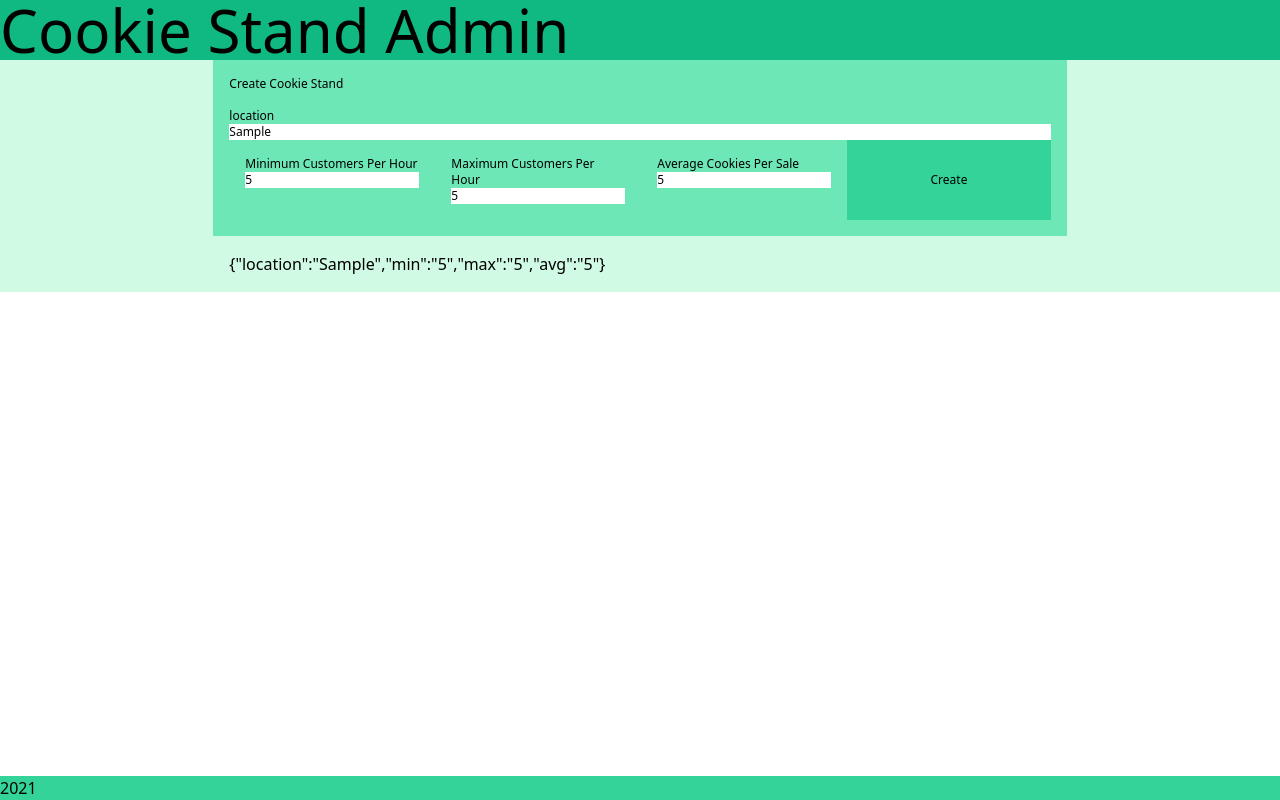
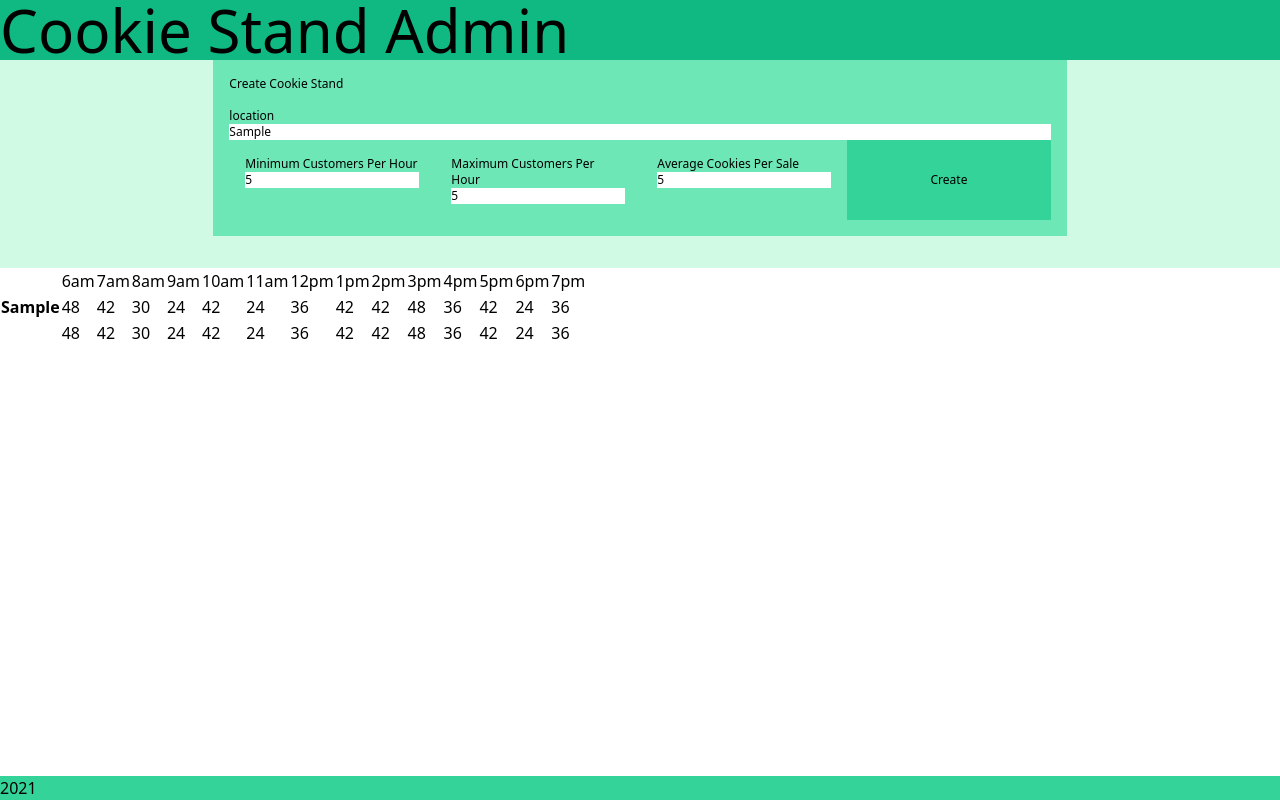
Before and after one commit to Jana998-alt/cookie-stand-admin, a Next.js app: page / in a window 1280 px wide. Both pictures are taken after typing "Sample", "5", "5", "5" into the empty fields and a click on the button "Create". Built offline with nearby package versions, Linux system fonts and the light colour scheme.

Commit message:
added the table

```diff
--- a/components/CookieStandAdmin.js
+++ b/components/CookieStandAdmin.js
@@ -4,10 +4,12 @@ import IndexPage from './IndexPage.js'
 import Footer from '../components/Footer.js'
 import Header2 from './Header2.js'
 import Main from './Main.js'
+import ReportTable from './ReportTable.js'
 
 export default function CookieStandAdmin() {
 
-    const[cookies, setCookies]  = useState('')
+    const[cookies, setCookies]  = useState([])
+
 
     const createCookiesHandler = (event) => {
       event.preventDefault()
@@ -16,17 +18,23 @@ export default function CookieStandAdmin() {
         min: event.target.min.value,
         max: event.target.max.value,
         avg: event.target.avg.value,
+        hourly_sales:[48, 42, 30, 24, 42, 24, 36, 42, 42, 48, 36, 42, 24, 36]
       }
-      console.log(`${(JSON.stringify(cookiesInfo))}`);
-      setCookies(`${(JSON.stringify(cookiesInfo))}`)
+
+
+
+      setCookies(x => [...x, cookiesInfo])
+      console.log(cookies);
 
     }
+
 
         return (
             <>
             <IndexPage/>
             <Header2/>
             <Main createCookiesHandler={createCookiesHandler} cookies={cookies}/>
+            <ReportTable cookies = {cookies}/>
 
             <Footer/>
             </>
--- a/components/CreateForm.js
+++ b/components/CreateForm.js
@@ -1,6 +1,9 @@
 import React from 'react'
 
 export default function CreateForm(props) {
+
+
+
     return (
         <div>
              <form type="submit" className="bg-emerald-300 text-xs w-2/3 mx-auto p-4" onSubmit={props.createCookiesHandler}>
--- a/components/Main.js
+++ b/components/Main.js
@@ -7,7 +7,7 @@ export default function Main(props) {
         <main className="bg-emerald-100">
             <CreateForm createCookiesHandler={props.createCookiesHandler} cookies={props.cookies}/>
             <div class="w-2/3 p-4 flex-auto mx-auto" >
-                <p>{props.cookies}</p>
+                <p></p>
             </div>
 
         </main>
--- a/components/ReportTable.js
+++ b/components/ReportTable.js
@@ -1,9 +1,86 @@
 import React from 'react'
+import { hours } from './data'
 
 export default function ReportTable(props) {
-    return (
-        <div>
 
-        </div>
-    )
+    // const [reports, setReports] = useState(None)
+
+    // const setReports = (event) => {
+
+    //     table = <></>
+
+    //     for (let i = 0; i < hours.length; i++) {
+    //         props.cookies.hourly_sales.map(cell => {
+    //             return (
+    //                 <td>cell</td>
+    //             )
+    //         }
+    //         )
+    //     }
+    // }
+
+    const totals = []
+    for (let i = 0; i < hours.length; i++) {
+        totals.push(0)
+    }
+
+    props.cookies.map((cookie, index) => {
+        for(let i = 0; i < hours.length; i++){
+            totals[i] = totals[i] + cookie.hourly_sales[i]
+        }
+    })
+    console.log(totals);
+
+    if (props.cookies == []) {
+        return <h2 className="mt-4 md:text-2xl">No Cookie Stands Available</h2>
+    }
+
+
+
+    else {
+        return (
+            <table>
+
+                <thead>
+
+                    <td></td>
+                    {hours.map(hour =>
+                        <td>{hour}</td>
+                    )}
+
+                </thead>
+
+
+                {
+                    props.cookies.map(cookie => {
+                        return (
+                            <tr>
+                                <th>{cookie.location}</th>
+                                {cookie.hourly_sales.map(hour_sales => {
+                                    return (<td>{hour_sales}</td>)
+                                })}
+
+                            </tr>)
+                    })
+                }
+
+                {
+                    <tr>
+                        <td></td>
+                        {
+
+                            totals.map(total => {
+                                return(
+                                    <td>{total}</td>
+                                )
+                            })
+
+                        }
+
+                    </tr>
+                }
+
+            </table>
+        )
+    }
 }
--- /dev/null
+++ b/components/data.js
@@ -0,0 +1 @@
+export const hours = ['6am', '7am', '8am', '9am', '10am', '11am', '12pm', '1pm', '2pm', '3pm', '4pm', '5pm', '6pm', '7pm'];
```
